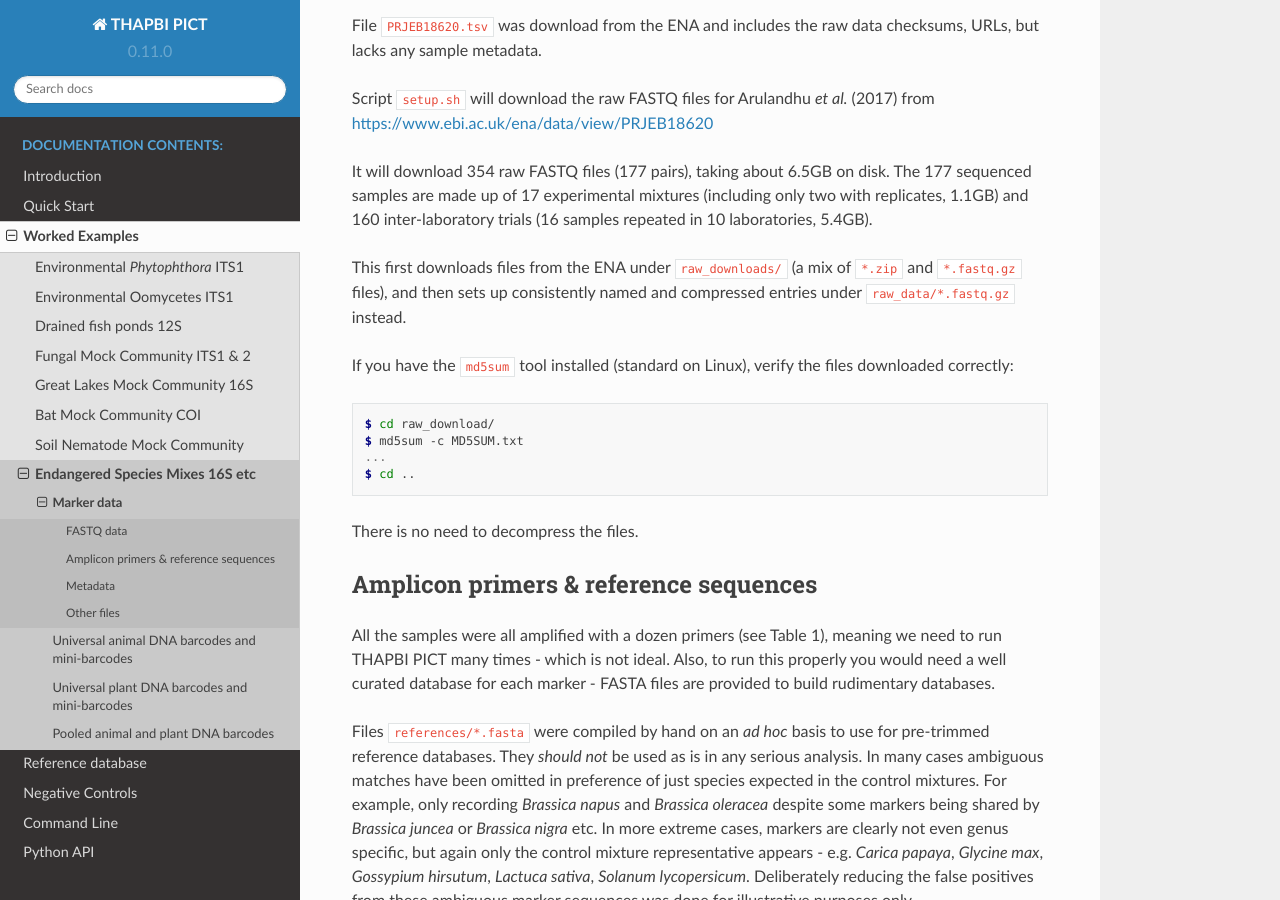
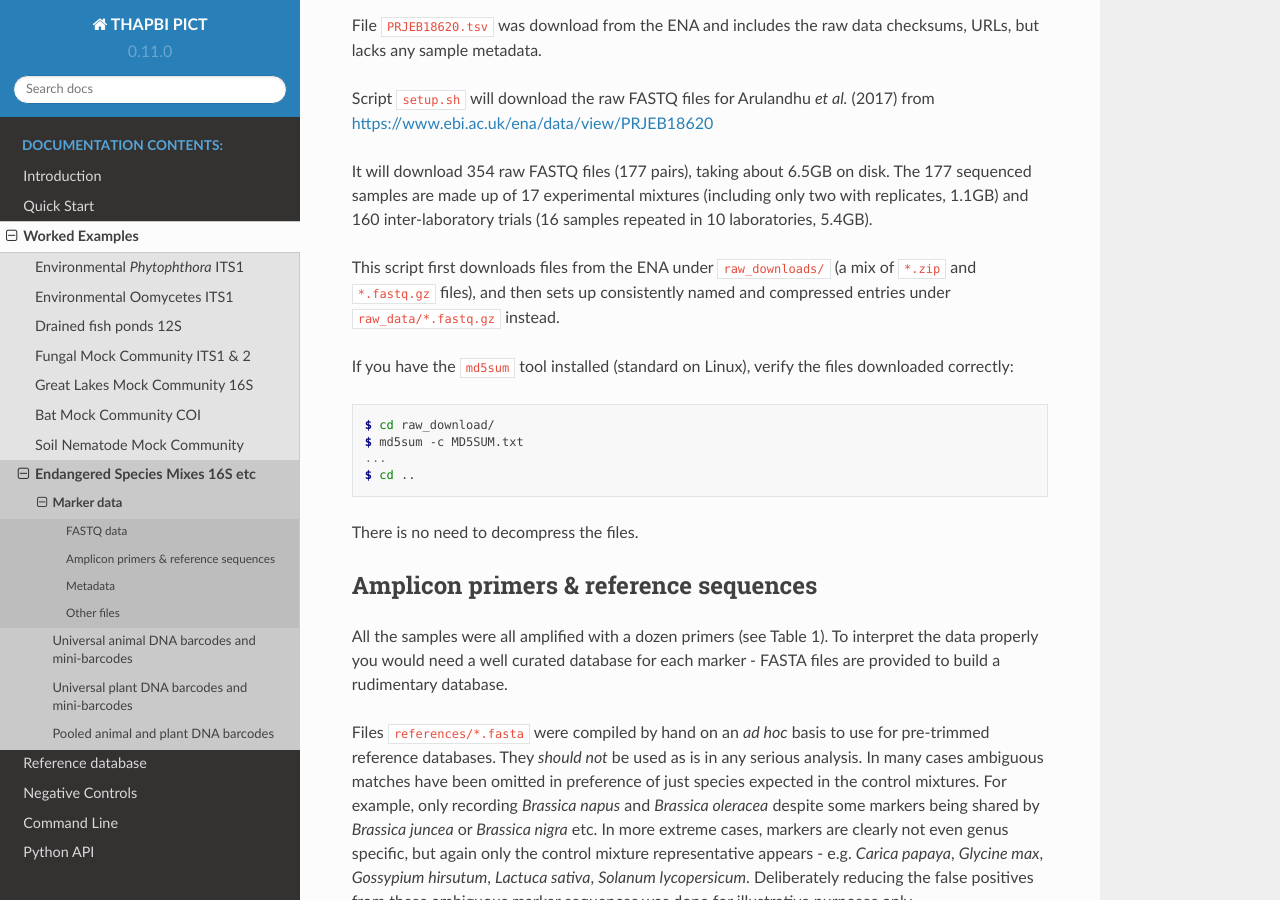
Before and after one commit to peterjc/thapbi-pict, a Sphinx documentation site: the page built from docs/examples/endangered_species/sample_data.rst, in a window 1280 px wide and 900 px high, scrolled down 590 px. Built offline with Sphinx 7.4.7 and the Read the Docs theme 2.0.0, drawn with Linux system fonts in a browser that asks for light colours; pages that are not in the unit, such as notebooks, are missing from menus; some of the changed text lies outside the part shown.

Commit message:
Update endangered_species docs for pooled report
Some of these edits were overdue.

```diff
--- a/docs/examples/endangered_species/index.rst
+++ b/docs/examples/endangered_species/index.rst
@@ -14,9 +14,8 @@
     https://doi.org/10.1093/gigascience/gix080
 
 This example requires creating a database of multiple markers (all of which
-ought to be properly curated). In order to provide cross-barcode reporting,
-the ``run.sh`` script ends by pooling all the per-marker intermediates by
-sample, and generating combined reports.
+ought to be properly curated). Both per-marker reports and a pooled report
+are generated by the pipeline.
 
 .. toctree::
    :maxdepth: 1
--- a/docs/examples/endangered_species/sample_data.rst
+++ b/docs/examples/endangered_species/sample_data.rst
@@ -33,9 +33,9 @@
 only two with replicates, 1.1GB) and 160 inter-laboratory trials (16 samples
 repeated in 10 laboratories, 5.4GB).
 
-This first downloads files from the ENA under ``raw_downloads/`` (a mix of
-``*.zip`` and ``*.fastq.gz`` files), and then sets up consistently named and
-compressed entries under ``raw_data/*.fastq.gz`` instead.
+This script first downloads files from the ENA under ``raw_downloads/`` (a mix
+of ``*.zip`` and ``*.fastq.gz`` files), and then sets up consistently named
+and compressed entries under ``raw_data/*.fastq.gz`` instead.
 
 If you have the ``md5sum`` tool installed (standard on Linux), verify the files
 downloaded correctly:
@@ -52,10 +52,9 @@
 Amplicon primers & reference sequences
 --------------------------------------
 
-All the samples were all amplified with a dozen primers (see Table 1), meaning
-we need to run THAPBI PICT many times - which is not ideal. Also, to run this
-properly you would need a well curated database for each marker - FASTA files
-are provided to build rudimentary databases.
+All the samples were all amplified with a dozen primers (see Table 1). To
+interpret the data properly you would need a well curated database for each
+marker - FASTA files are provided to build a rudimentary database.
 
 Files ``references/*.fasta`` were compiled by hand on an *ad hoc* basis to
 use for pre-trimmed reference databases. They *should not* be used as is in
```
Also changed, not shown: other parts of docs/examples/endangered_species/sample_data.rst (+1 -1 lines), docs/examples/endangered_species/pooled.rst (+12 -11 lines).
